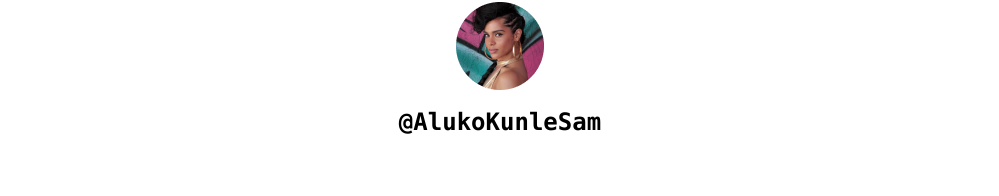
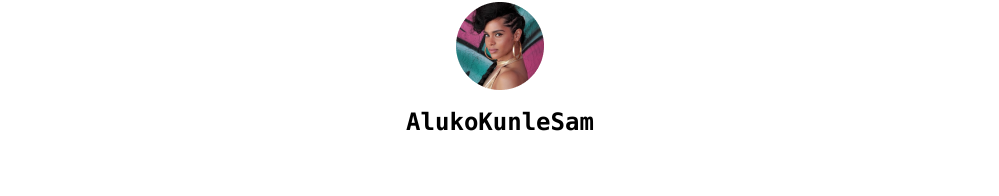
Before and after one commit to Sam-intellect/-zuriFrontendTask, a React (Create React App) app: page / in a window 1280 px wide. Shown: the part 206-402 px from the top of the page, without its empty margins (140-1139 px from the left). Built offline with nearby package versions, Linux system fonts and the light colour scheme.

Commit message:
final commit

```diff
--- a/src/App.js
+++ b/src/App.js
@@ -35,7 +35,7 @@ const App = () => {
           <div className=" flex flex-col gap-4 justify-center items-center p-6">
             <img src={Profile} alt="profileImg" id="profile__img" />
             <h2 className="font-bold text-2xl font-mono" id="twitter">
-              @AlukoKunleSam
+              AlukoKunleSam
             </h2>
             <h2 id="slack" hidden>
               Sam_dev
```
